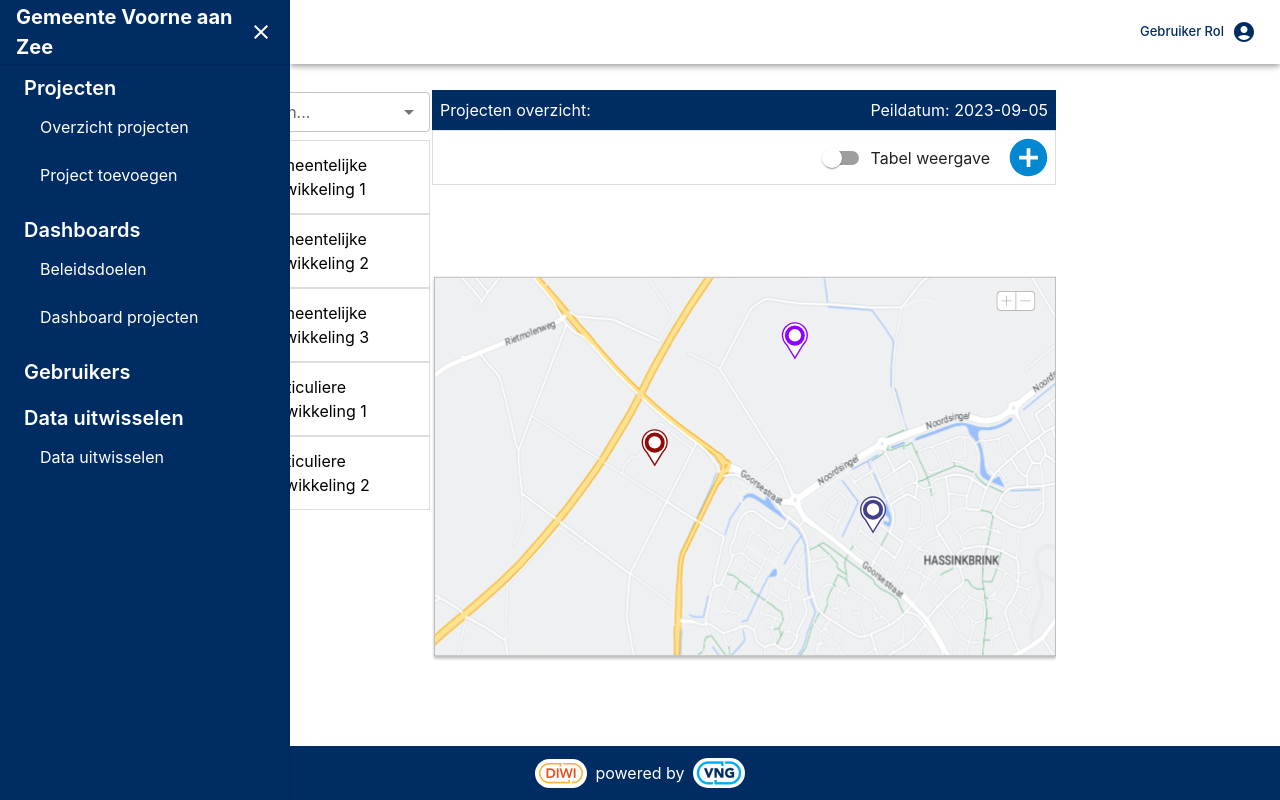
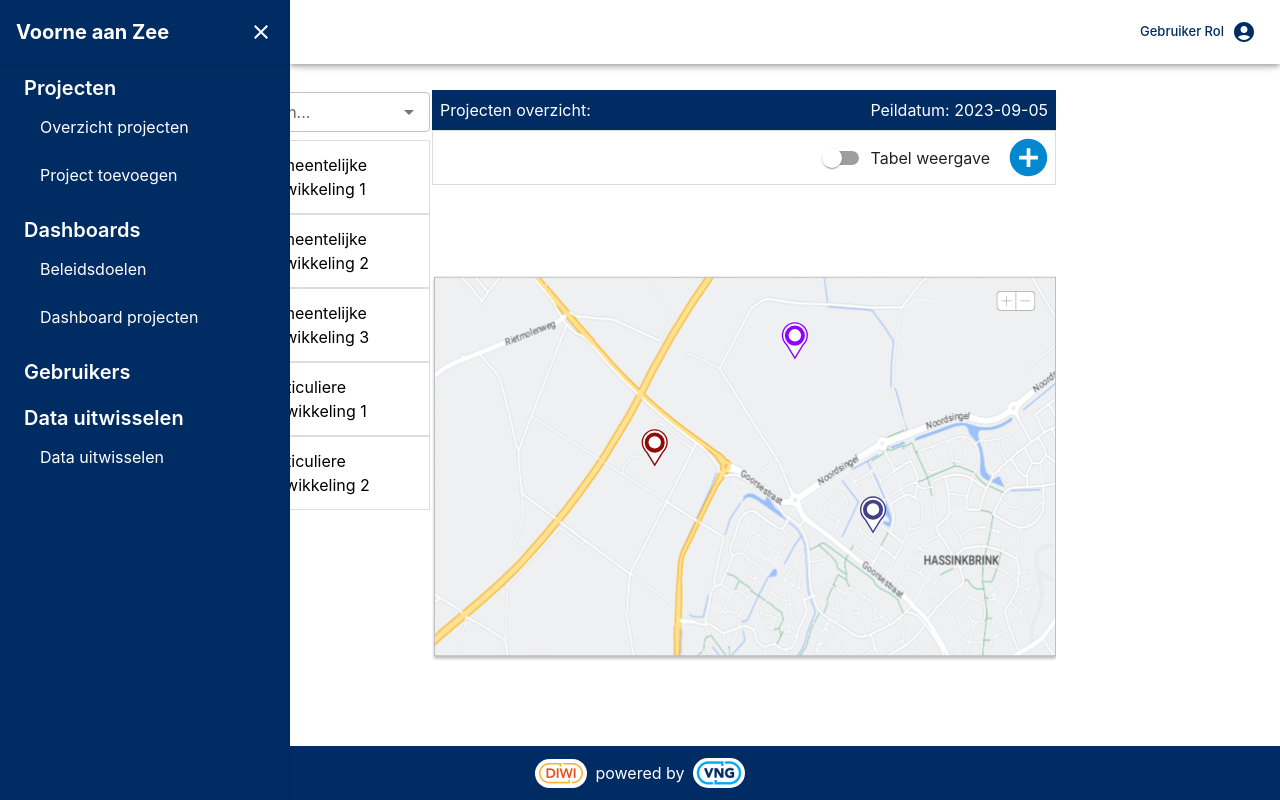
Before and after one commit to VNG-Realisatie/DIWI, a React (Create React App) app in the folder frontend/: page / in a window 1280 px wide. Both pictures are taken after a click on the button 32 px from the left and 32 px from the top of the page. Built offline with nearby package versions, Linux system fonts and the light colour scheme.

Commit message:
Remove 'Gemeente' from sidebar so text fits in line.

```diff
--- a/frontend/src/components/Sidebar.tsx
+++ b/frontend/src/components/Sidebar.tsx
@@ -35,7 +35,7 @@ export const SideBar = ({ open, handleDrawerClose }: SideBarProps) => {
         <Drawer variant="persistent" anchor="left" open={open}>
             <DrawerHeader>
                 <Typography sx={{ fontSize: "20px", fontWeight: "700" }} ml={1}>
-                    Gemeente Voorne aan Zee
+                    Voorne aan Zee
                 </Typography>
                 <IconButton onClick={handleDrawerClose}>
                     {theme.direction === "ltr" ? (
```
